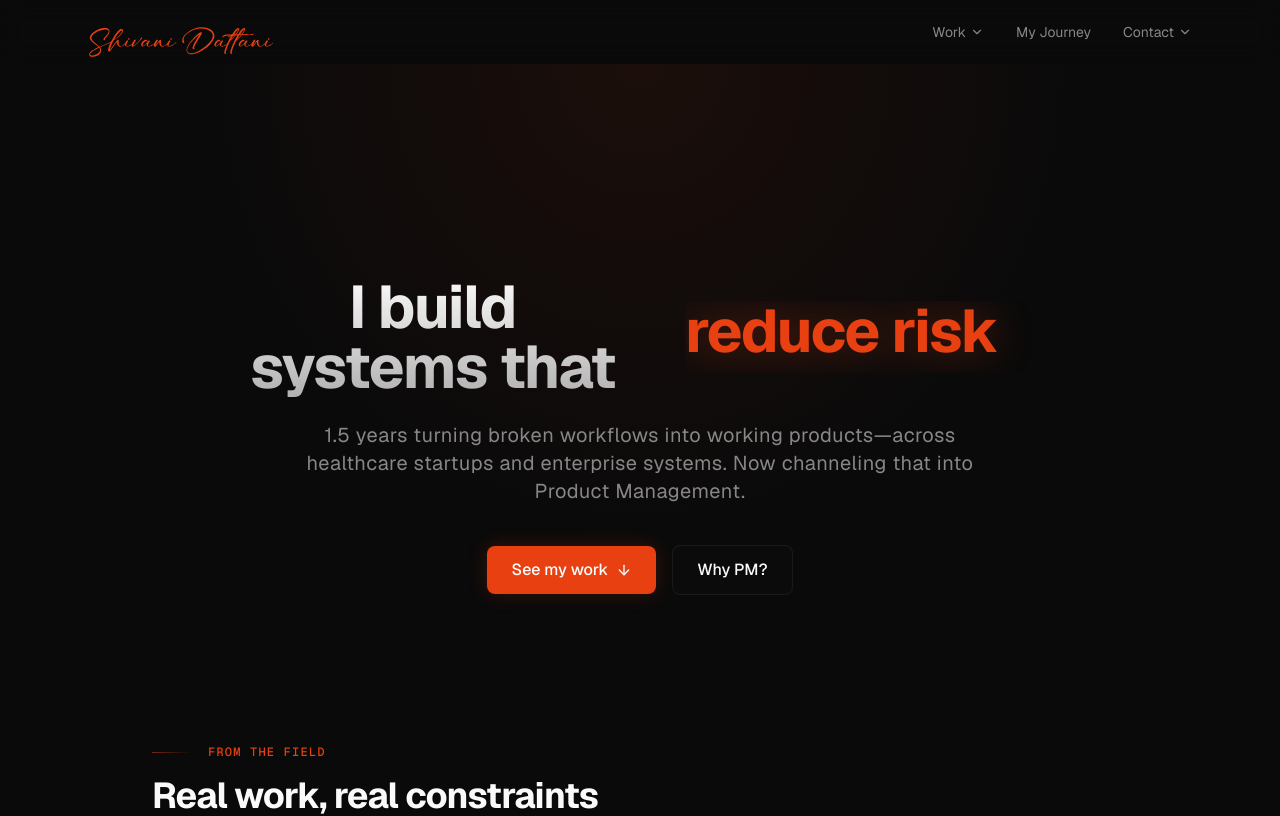
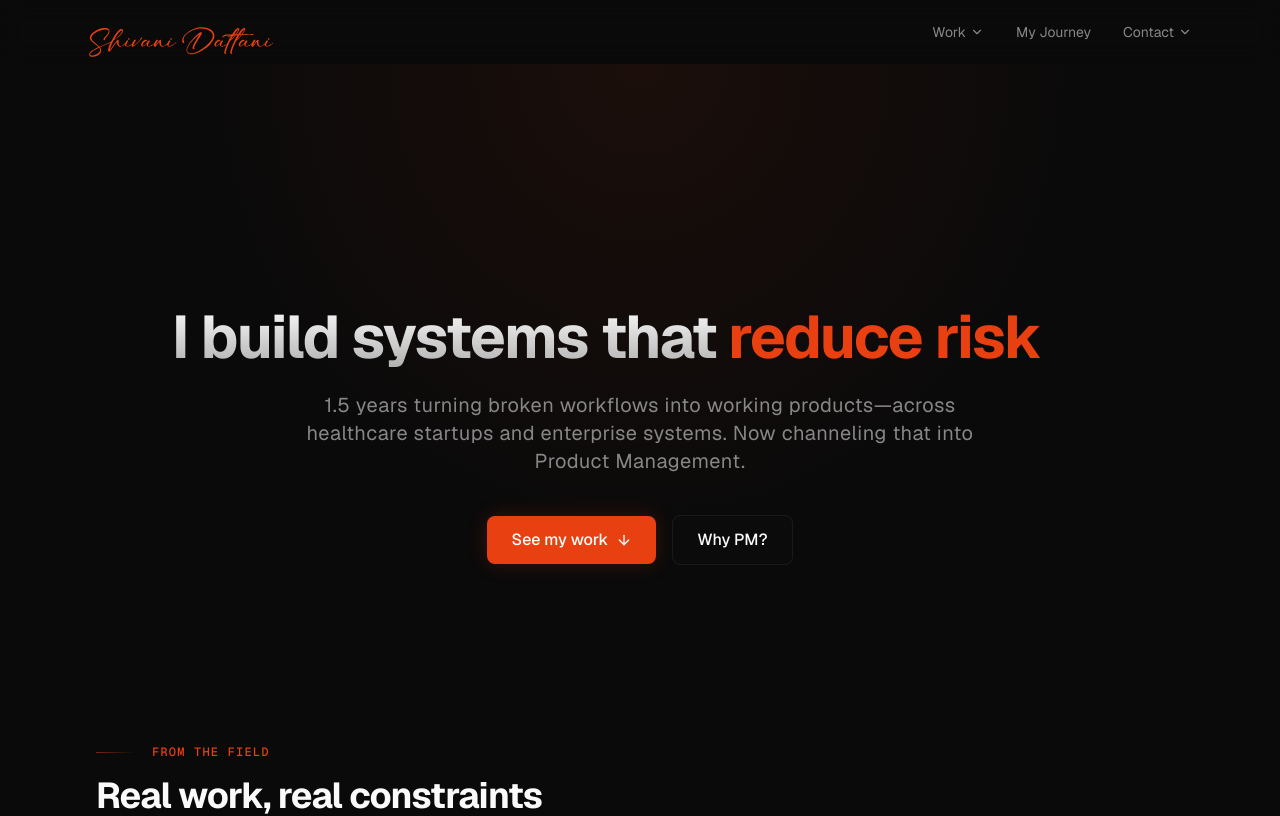
Before and after one commit to drshivanidattani/shivani-portfolio, a Next.js app: page / in a window 1280 px wide. Shown: the top 816 px of the page. Built offline with nearby package versions, Linux system fonts and the light colour scheme.

Commit message:
style(layout): widen home page and hero container to max-w-6xl for better text alignment

```diff
--- a/src/app/page.tsx
+++ b/src/app/page.tsx
@@ -7,7 +7,7 @@ export default function Home() {
       <HeroSection />
 
       {/* Work sections */}
-      <div id="work" className="max-w-5xl mx-auto px-4 sm:px-6 pb-32">
+      <div id="work" className="max-w-6xl mx-auto px-4 sm:px-6 md:px-8 pb-32">
         {/* From the Field */}
         <section className="mb-24 relative">
           <div className="flex items-center gap-4 mb-4">
--- a/src/components/home/HeroSection.tsx
+++ b/src/components/home/HeroSection.tsx
@@ -5,7 +5,7 @@ import { motion, Variants, AnimatePresence } from "framer-motion"
 import Link from "next/link"
 import { ArrowDown } from "lucide-react"
 
-const rotatingPhrases = ["fuel growth", "create structure", "reduce risk"]
+const rotatingPhrases = ["fuel growth", "optimize flow", "reduce risk"]
 
 const containerVariants: Variants = {
   hidden: { opacity: 0 },
@@ -46,16 +46,16 @@ export function HeroSection() {
         variants={containerVariants}
         initial="hidden"
         animate="visible"
-        className="max-w-4xl mx-auto relative z-10 pt-16"
+        className="max-w-6xl mx-auto relative z-10 pt-16 px-4 md:px-8 flex flex-col items-center"
       >
         <motion.h1
           variants={itemVariants}
-          className="text-4xl sm:text-5xl md:text-[3.5rem] lg:text-6xl font-bold tracking-tight text-transparent bg-clip-text bg-gradient-to-b from-foreground to-foreground/70 leading-[1.1] mb-6 flex flex-col md:flex-row items-center justify-center gap-x-3"
+          className="text-4xl sm:text-5xl md:text-[3.5rem] lg:text-6xl font-bold tracking-tight text-transparent bg-clip-text bg-gradient-to-b from-foreground to-foreground/70 leading-[1.1] mb-6 flex flex-col md:flex-row items-center justify-center gap-x-3 w-full"
         >
-          I build systems that
-          <span className="relative inline-block h-[1.2em] overflow-hidden align-bottom">
-            {/* Invisible placeholder for width — uses longest phrase */}
-            <span className="invisible whitespace-nowrap">create structure</span>
+          <span className="flex-shrink-0 text-center md:text-right">I build systems that</span>
+          <span className="relative inline-flex flex-col justify-center overflow-hidden min-w-[5.5em]">
+            {/* Invisible placeholder for exact height and width — uses longest phrase */}
+            <span className="invisible whitespace-nowrap">optimize flow</span>
             <AnimatePresence mode="wait">
               <motion.span
                 key={rotatingPhrases[phraseIndex]}
@@ -63,7 +63,7 @@ export function HeroSection() {
                 animate={{ y: "0%", opacity: 1 }}
                 exit={{ y: "-100%", opacity: 0 }}
                 transition={{ duration: 0.4, ease: "easeInOut" }}
-                className="absolute inset-0 text-primary drop-shadow-[0_0_20px_rgba(231,64,17,0.35)] whitespace-nowrap text-left"
+                className="absolute inset-0 flex items-center justify-center md:justify-start text-primary whitespace-nowrap"
               >
                 {rotatingPhrases[phraseIndex]}
               </motion.span>
```
